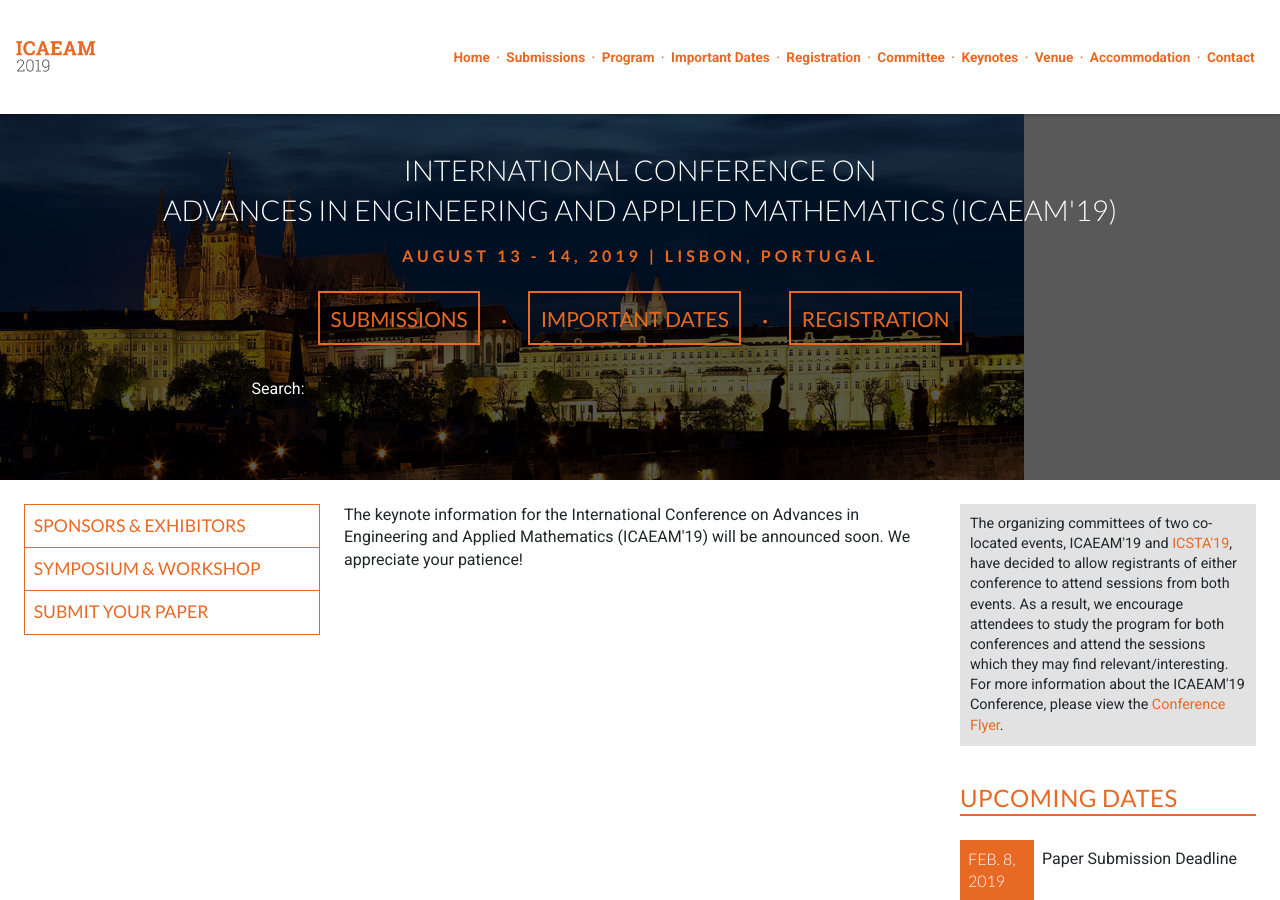
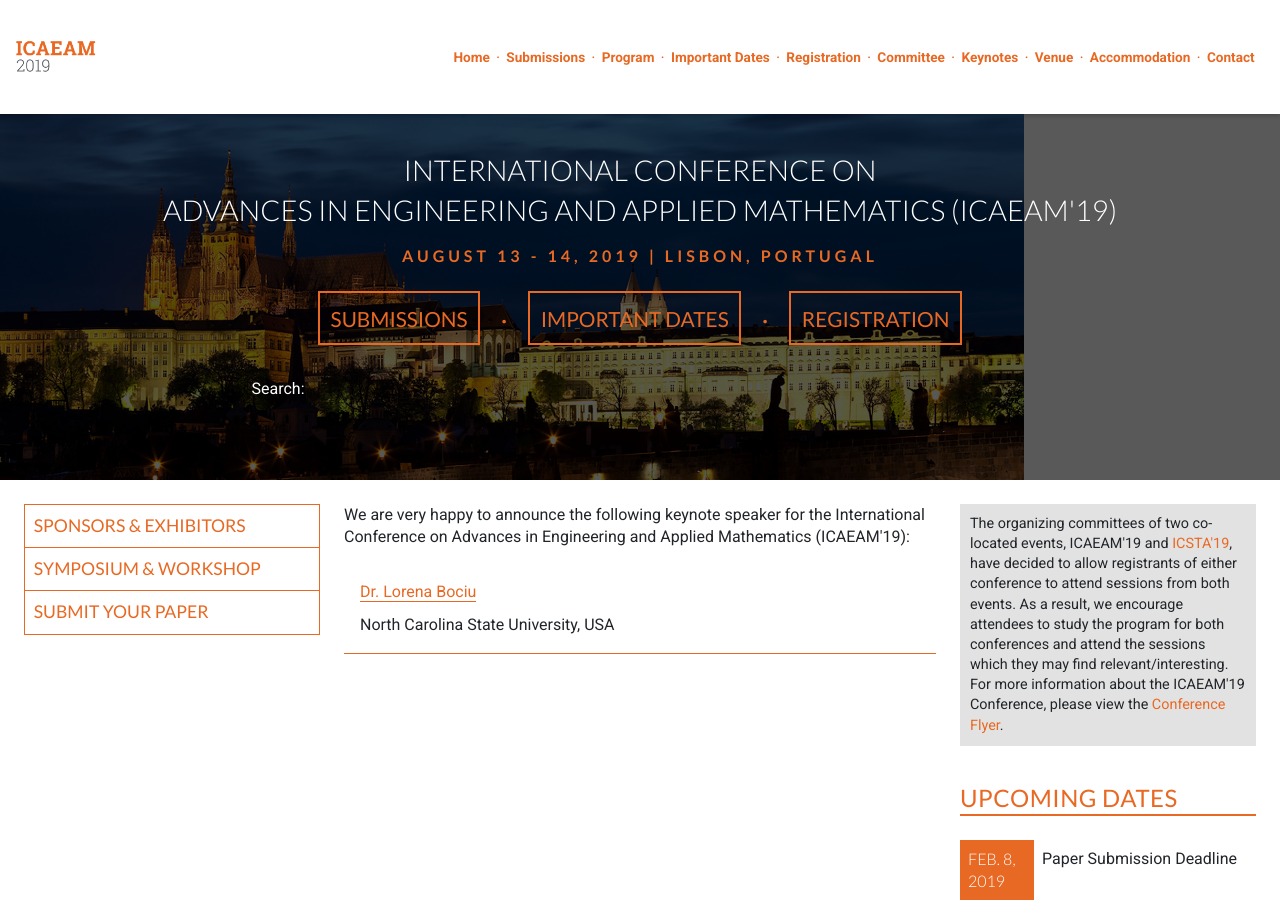
Before and after one commit to intaset/icaeam, a Jekyll site: the page built from keynote.html, in a window 1280 px wide and 900 px high. Built offline with Jekyll 4.4.1, drawn with Linux system fonts in a browser that asks for light colours; nearby versions of some CDN libraries; Markdown is read by kramdown in place of the engine named in the settings; comment, search, counter and statistics services are not loaded.

Commit message:
added keynote speaker

```diff
--- a/keynote.html
+++ b/keynote.html
@@ -6,34 +6,22 @@ keyword: heat transfer conference, cfd conference, fluid flow conference,  energ
 ---
 
 <div class="unit unit-s-1 unit-m-1-4-1 unit-l-1-4-1">
-  <div class="unit-spacer content">
-     <p class="body">The keynote information for the  International Conference on Advances in Engineering and Applied Mathematics (ICAEAM'19) will be announced soon. We appreciate your patience!</p>
+  <div class="unit-spacer content"><!--
+     <p class="body">The keynote information for the  International Conference on Advances in Engineering and Applied Mathematics (ICAEAM'19) will be announced soon. We appreciate your patience!</p> -->
 
-   <!-- <p class="body">We are very happy to announce the following keynote speaker for the  International Conference on Advances in Engineering and Applied Mathematics (ICAEAM'19):</p>
+   <p class="body">We are very happy to announce the following keynote speaker for the  International Conference on Advances in Engineering and Applied Mathematics (ICAEAM'19):</p>
 
     <div class="keynotes">
 
       <div class="unit unit-s-1-1 unit-s-1-2 unit-m-1-2 unit-l-1-2">
         <div class="unit-spacer">
-        <a href="#Dr. Chamil Abeykoon">Dr. Chamil Abeykoon</a><br>
-             <p class="body">The University of Manchester, UK</p>
+        <a href="https://math.sciences.ncsu.edu/people/lvbociu/" class="body-link" target="_blank">Dr. Lorena Bociu</a><br>
+             <p class="body">North Carolina State University, USA</p>
         </div>
       </div>
 
-      <div class="unit unit-s-1-1 unit-s-1-2 unit-m-1-2 unit-l-1-2">
-      <div class="unit-spacer">
-      <a href="#Dr. Jalel Azaiez">Dr. Jalel Azaiez</a><br>
-           <p class="body">The University of Calgary, Canada</p>
-      </div>
-      </div>
 
-      <div class="unit unit-s-1-1 unit-s-1-2 unit-m-1-2 unit-l-1-2">
-        <div class="unit-spacer">
-        <a href="#Dr. Mohamed Hamed">Dr. Mohamed Hamed</a><br>
-             <p class="body">McMaster University, Canada</p>
-        </div>
-      </div>
-  </div>  --> <!-- End Keynotes -->
+  </div>  <!-- End Keynotes -->
 
 
  <!-- <span class="anchor" id="Dr. Chamil Abeykoon"></span>
```
Also changed, not shown: index.html (+4 -15 lines), 2 other files.
